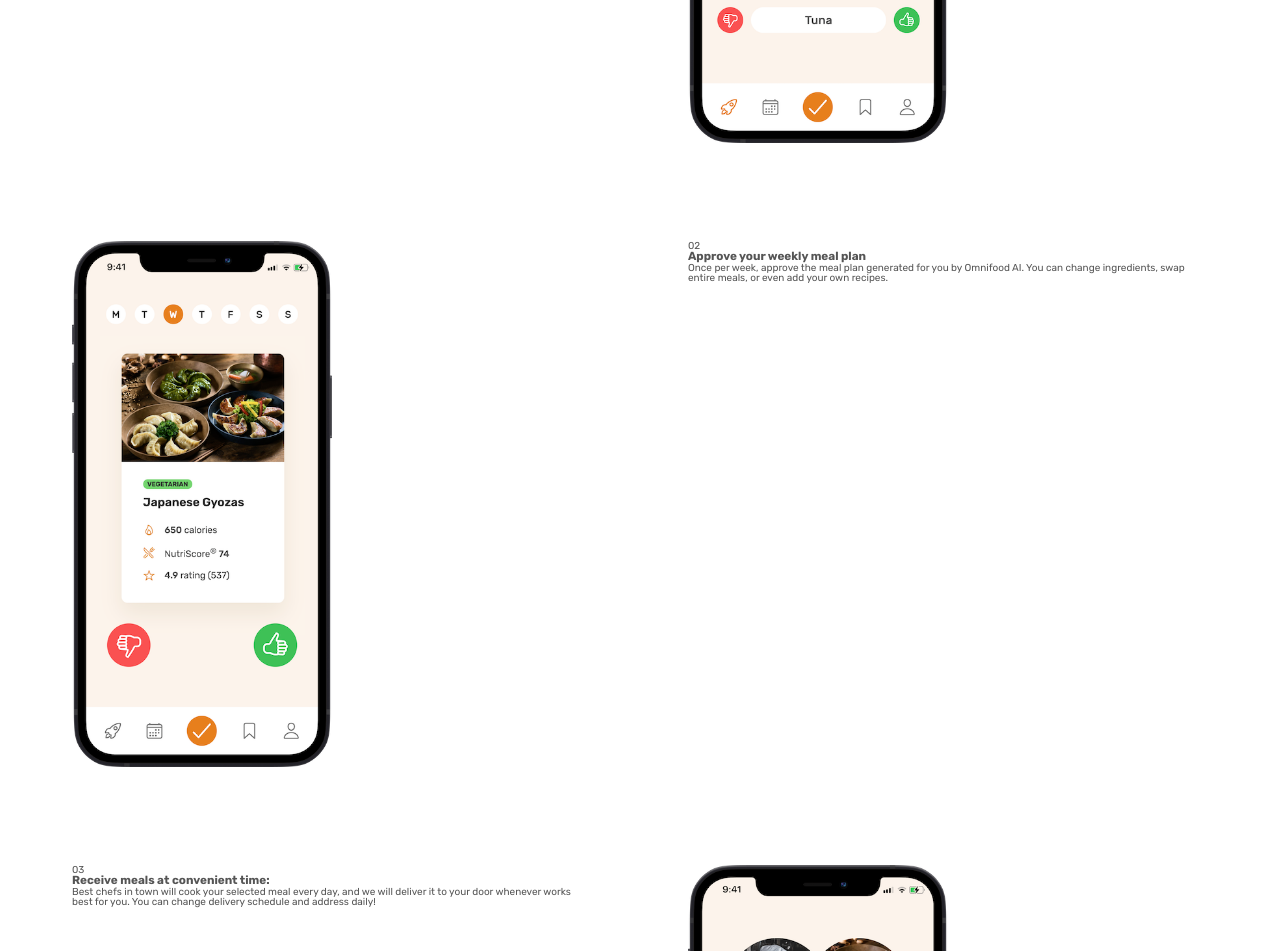
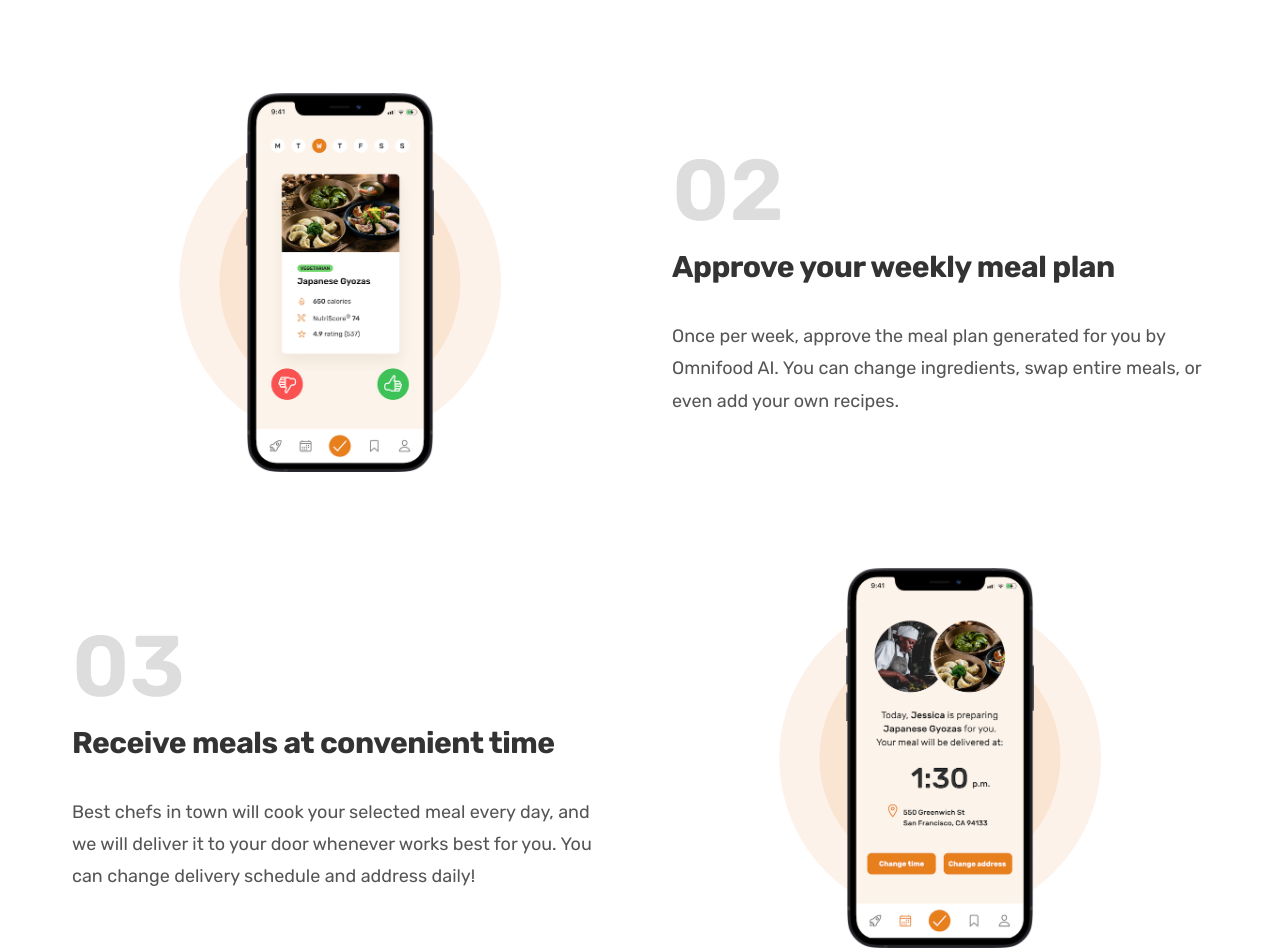
Before and after one commit to Mehrnaz-hmt/Healthy-Food, a plain HTML site: page index.html in a window 1280 px wide. Shown: the part 1413-2364 px from the top of the page. Drawn offline with Linux system fonts and the light colour scheme.

Commit message:
How It Works:Section 2

```diff
--- /dev/null
+++ b/CSS/general.css
@@ -0,0 +1,190 @@
+/*
+----- 01 TYPOGRAPHY SYSTEM
+
+- FontSizes (px):
+10 / 12 / 14 / 16 / 18 / 20 / 24 / 30 / 36 / 44 /52 / 62 / 74 / 86 / 98
+
+- Font weighs:
+Default: 400
+Medium:500
+semi-bold:600
+bold:700
+
+
+- Line heights:
+Default: 1
+Small: 1.05
+Medium: 1.2
+Paragraph default: 1.6
+
+
+
+-Letter spacing
+-0.5px
+-0.75px
+
+-----  02 COLORS
+
+- Primary : #e67e22
+- Tints :
+#fdf2e9
+#fae5d3
+- Shades: #cf711f
+- Accents
+- Greys
+#555
+#333
+
+
+----- 05 SHADOWS
+
+
+----- 06 BORDER RADIUS
+Default:9px
+
+
+----- 07 WHITESPACE
+
+- SPACING SYSTEM (px):
+2 / 4 / 8 / 12 / 16 / 24 / 32 / 48 / 64 / 80 / 96 / 128
+
+*/
+
+* {
+    padding: 0;
+    margin: 0;
+    box-sizing: border-box;
+}
+
+
+
+
+
+html {
+    /* percentage of user's browser font-size setting: */
+    font-size: 62.5%;
+}
+
+body {
+    font-family: "Rubik" ,"sans-serif";
+    line-height: 1;
+    font-weight: 400;
+    color: #555;
+}
+
+/* ************************* */
+/* GENERAL REUSABLE COMPONENTS  */
+/* ************************* */
+.heading-primary,
+.heading-secondary,
+.heading-tertiary {
+    font-weight: 700;
+    color: #333;
+    letter-spacing: -0.5px;
+}
+.heading-primary {
+    font-size: 5.2rem;
+    line-height: 1.05;
+    margin-bottom: 3.2rem;
+}
+
+.heading-secondary {
+font-size: 4.4rem;
+line-height: 1.2;
+margin-bottom: 9.6rem;
+}
+
+.heading-tertiary {
+font-size: 3rem;
+line-height: 4.2rem;
+margin-bottom: 3.2rem;
+}
+
+.subheading {
+display: block;
+font-size: 1.6rem;
+font-weight: 500;
+color: #cf711f;
+text-transform: uppercase;
+margin-bottom: 1.6rem;
+letter-spacing: 0.75px;
+}
+
+.btn:link ,
+.btn:visited {
+    display: inline-block;
+    text-decoration: none;
+    padding: 1.6rem 3.2rem;
+    border-radius: 9px;
+    font-size:2rem ;
+    font-weight: 600;
+   /* put transition on original "state"  */
+   transition: background-color 0.5s;
+   /* box-shadow: 0 2px 5px rgba(82, 83, 85, 0.5); */
+}
+
+.btn--full:link,
+.btn--full:visited {
+    background-color:#e67e22 ;
+    color: #fff;
+}
+
+.btn--full:hover,
+.btn--full:active {
+    background-color:#cf711f ;
+    /* box-shadow: 0 2px 5px rgba(82, 83, 85, 0.5); */
+}
+
+.btn--outline:link,
+.btn--outline:visited {
+    background-color:#fff ;
+    color: #555;
+}
+
+.btn--outline:hover,
+.btn--outline:active {
+    background-color: #e6e6e6;
+    /* box-shadow: 0 2px 5px rgba(82, 83, 85, 0.5); */
+
+    color: #555;
+
+    /* Trick to add border inside  */
+    /* box-shadow: inset 0 0 0 3px #fff;  */
+}
+
+.margin-right-sm {
+    margin-right: 1.6rem !important;
+}
+
+.container {
+    /* 1140px  */
+    max-width: 120rem;
+    padding: 0 3.2rem;
+    margin: 0 auto;
+}
+
+.grid {
+    display: grid;
+    column-gap: 6.4rem;
+    row-gap: 9.6rem;
+}
+
+.grid--2-cols {
+    grid-template-columns: repeat(2,1fr);
+}
+
+.grid--3-cols {
+    grid-template-columns: repeat(3,1fr);
+}
+
+.grid--4-cols {
+    grid-template-columns: repeat(4,1fr);
+}
+
+.grid--5-cols {
+    grid-template-columns: repeat(5,1fr);
+}
+
+.grid--center-v {
+    align-items: center;
+}
--- a/CSS/style.css
+++ b/CSS/style.css
@@ -1,179 +1,3 @@
-/*
------ 01 TYPOGRAPHY SYSTEM
-
-- FontSizes (px):
-10 / 12 / 14 / 16 / 18 / 20 / 24 / 30 / 36 / 44 /52 / 62 / 74 / 86 / 98
-
-- Font weighs:
-Default: 400
-Medium:500
-semi-bold:600
-bold:700
-
-
-- Line heights:
-Default: 1
-Small: 1.05
-Medium: 1.2
-Paragraph default: 1.6
-
-
-
--Letter spacing
--0.5px
--0.75px
-
------  02 COLORS
-
-- Primary : #e67e22
-- Tints :#fdf2e9
-- Shades: #cf711f
-- Accents
-- Greys
-#555
-#333
-
-
------ 05 SHADOWS
-
-
------ 06 BORDER RADIUS
-Default:9px
-
-
------ 07 WHITESPACE
-
-- SPACING SYSTEM (px):
-2 / 4 / 8 / 12 / 16 / 24 / 32 / 48 / 64 / 80 / 96 / 128
-
-*/
-
-* {
-    padding: 0;
-    margin: 0;
-    box-sizing: border-box;
-}
-
-
-
-
-
-html {
-    /* percentage of user's browser font-size setting: */
-    font-size: 62.5%;
-}
-
-body {
-    font-family: "Rubik" ,"sans-serif";
-    line-height: 1;
-    font-weight: 400;
-    color: #555;
-}
-
-/* ************************* */
-/* GENERAL REUSABLE COMPONENTS  */
-/* ************************* */
-.heading-primary,
-.heading-secondary {
-    font-weight: 700;
-    color: #333;
-    letter-spacing: -0.5px;
-}
-.heading-primary {
-    font-size: 5.2rem;
-    line-height: 1.05;
-    margin-bottom: 3.2rem;
-}
-
-.heading-secondary {
-font-size: 4.4rem;
-line-height: 1.2;
-margin-bottom: 9.6rem;
-}
-
-.subheading {
-display: block;
-font-size: 1.6rem;
-font-weight: 500;
-color: #cf711f;
-text-transform: uppercase;
-margin-bottom: 1.6rem;
-letter-spacing: 0.75px;
-}
-
-.btn:link ,
-.btn:visited {
-    display: inline-block;
-    text-decoration: none;
-    padding: 1.6rem 3.2rem;
-    border-radius: 9px;
-    font-size:2rem ;
-    font-weight: 600;
-   /* put transition on original "state"  */
-   transition: background-color 0.5s;
-   /* box-shadow: 0 2px 5px rgba(82, 83, 85, 0.5); */
-}
-
-.btn--full:link,
-.btn--full:visited {
-    background-color:#e67e22 ;
-    color: #fff;
-}
-
-.btn--full:hover,
-.btn--full:active {
-    background-color:#cf711f ;
-    /* box-shadow: 0 2px 5px rgba(82, 83, 85, 0.5); */
-}
-
-.btn--outline:link,
-.btn--outline:visited {
-    background-color:#fff ;
-    color: #555;
-}
-
-.btn--outline:hover,
-.btn--outline:active {
-    background-color: #e6e6e6;
-    /* box-shadow: 0 2px 5px rgba(82, 83, 85, 0.5); */
-
-    color: #555;
-
-    /* Trick to add border inside  */
-    /* box-shadow: inset 0 0 0 3px #fff;  */
-}
-
-.margin-right-sm {
-    margin-right: 1.6rem !important;
-}
-
-.container {
-    /* 1140px  */
-    max-width: 120rem;
-    padding: 0 3.2rem;
-    margin: 0 auto;
-}
-
-.grid {
-    display: grid;
-    gap: 9.6rem;
-}
-
-.grid--2-cols {
-    grid-template-columns: repeat(2,1fr);
-}
-
-.grid--3-cols {
-    grid-template-columns: repeat(3,1fr);
-}
-
-.grid--4-cols {
-    grid-template-columns: repeat(4,1fr);
-}
-
-.grid--5-cols {
-    grid-template-columns: repeat(5,1fr);
-}
 /* ************************* */
 /* HEADER  */
 /* ************************* */
@@ -299,7 +123,56 @@ margin-bottom: 4.8rem;
     padding: 9.6rem 0;
 }
 
+.step-number{
+   font-size: 8.6rem;
+   font-weight: 600;
+   color: #ddd;
+   margin-bottom: 1.2rem;
+}
+
+.step-description {
+    font-size: 1.8rem;
+    line-height: 1.8;
+}
+
+.step-img-box {
+    position: relative;
+    display: flex;
+    align-items: center;
+    justify-content: center;
+}
+
+.step-img-box::before,
+.step-img-box::after {
+    content: "";
+    display: block;
+    /* 60% of parent's width  */
+    border-radius: 50%;
+    position: absolute;
+    top: 50%;
+    left: 50%;
+    transform: translate(-50%, -50%);
+
+}
+
+.step-img-box::before {
+    width: 60%;
+    /* height: 100%; */
+    background-color: #fdf2e9;
+    z-index: -2;
+    padding-bottom: 60%;
+}
+
+.step-img-box::after {
+    width: 45%;
+    /* height: 100%; */
+    background-color: #fae5d3;
+    padding-bottom: 45%;
+    z-index: -1;
+}
+
 
 .step-img {
-    width: 50%;
+
+    width: 35%;
 }
--- a/index.html
+++ b/index.html
@@ -22,6 +22,7 @@
       href="https://fonts.googleapis.com/css2?family=Rubik:wght@700&display=swap"
       rel="stylesheet"
     />
+    <link rel="stylesheet" href="./CSS/general.css"/>
     <link rel="stylesheet" href="CSS/style.css" />
     <title>Omnifood</title>
   </head>
@@ -85,7 +86,7 @@
             Your daily dose of health in 3 simple steps
           </h2>
         </div>
-        <div class="container grid grid--2-cols">
+        <div class="container grid grid--2-cols grid--center-v ">
           <!-- STEP 01  -->
           <div class="step-text-box">
             <p class="step-number">01</p>
@@ -130,7 +131,7 @@
           <div class="step-text-box">
             <p class="step-number">03</p>
             <h3 class="heading-tertiary">
-              Receive meals at convenient time:
+              Receive meals at convenient time
             </h3>
 
             <p class="step-description">
```
